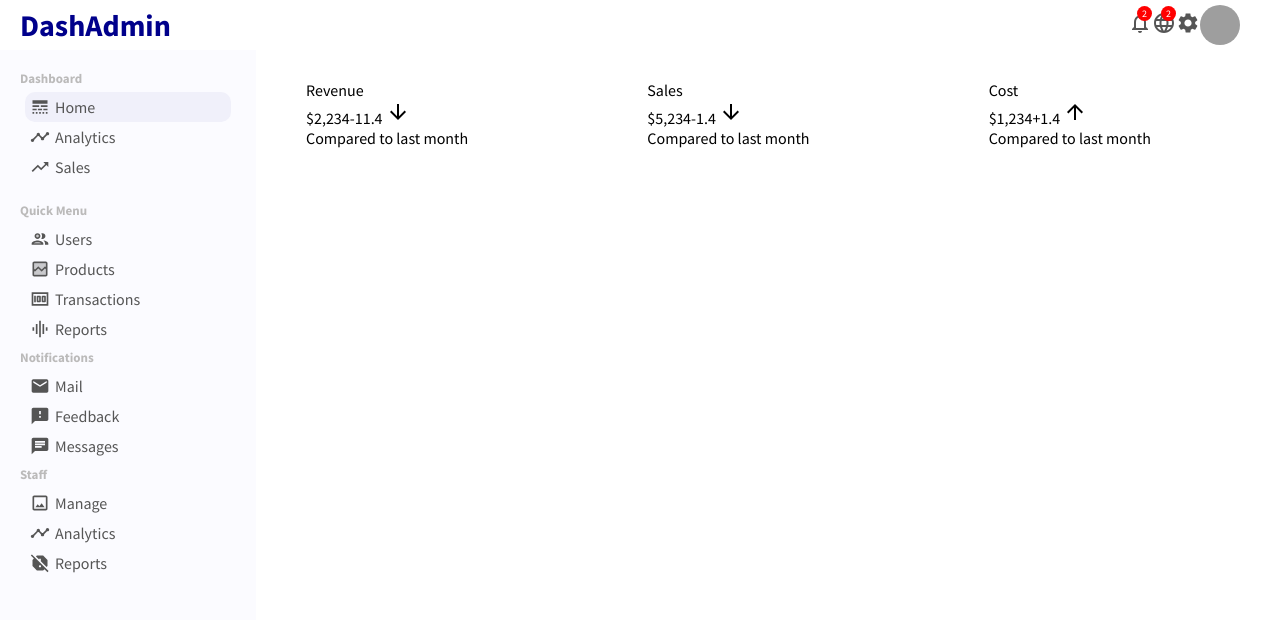
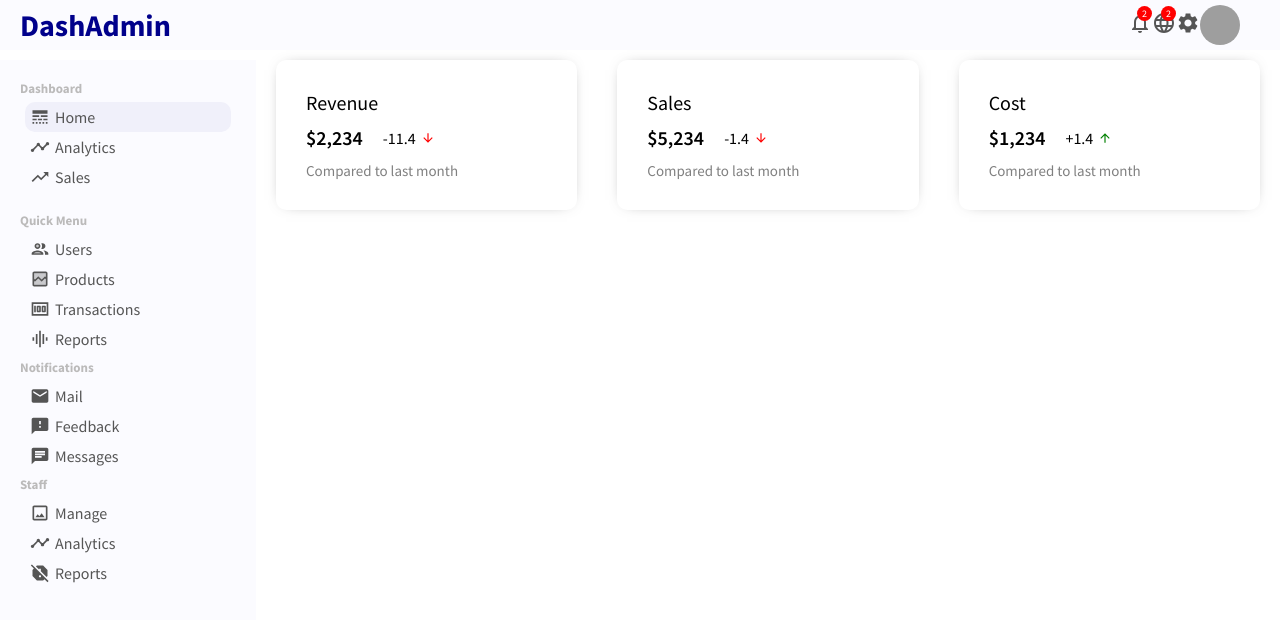
Before and after one commit to Adedipupo/dashboard, a React (Create React App) app: page / in a window 1280 px wide. Shown: the top 620 px of the page. Built offline with nearby package versions, Linux system fonts and the light colour scheme; grey boxes are pictures that could not be loaded.

Commit message:
featured info

```diff
--- a/src/App.css
+++ b/src/App.css
@@ -1,7 +1,4 @@
 .container{
   display: flex;
+  margin-top: 10px;
 }
-.others{
-  flex: 4;
-  background-color: #555
-}
--- a/src/components/featuredInfo/FeaturedInfo.jsx
+++ b/src/components/featuredInfo/FeaturedInfo.jsx
@@ -8,7 +8,7 @@ export default function FeaturedInfo() {
           <span className="featuredTitle">Revenue</span>
           <div className="featuredMoneyContainer">
               <span className="featuredMoney">$2,234</span>
-              <span className="featuredMoneyRate">-11.4 <ArrowDownward/> </span>
+              <span className="featuredMoneyRate">-11.4 <ArrowDownward className="featuredIcon negative"/> </span>
           </div>
           <span className="featuredSub">Compared to last month</span>
       </div>
@@ -16,7 +16,7 @@ export default function FeaturedInfo() {
           <span className="featuredTitle">Sales</span>
           <div className="featuredMoneyContainer">
               <span className="featuredMoney">$5,234</span>
-              <span className="featuredMoneyRate">-1.4 <ArrowDownward/> </span>
+              <span className="featuredMoneyRate">-1.4 <ArrowDownward className="featuredIcon negative"/> </span>
           </div>
           <span className="featuredSub">Compared to last month</span>
       </div>
@@ -24,7 +24,7 @@ export default function FeaturedInfo() {
           <span className="featuredTitle">Cost</span>
           <div className="featuredMoneyContainer">
               <span className="featuredMoney">$1,234</span>
-              <span className="featuredMoneyRate">+1.4 <ArrowUpward/> </span>
+              <span className="featuredMoneyRate">+1.4 <ArrowUpward className="featuredIcon"/> </span>
           </div>
           <span className="featuredSub">Compared to last month</span>
       </div>
--- a/src/components/featuredInfo/featuredinfo.css
+++ b/src/components/featuredInfo/featuredinfo.css
@@ -10,6 +10,36 @@
     padding: 30px;
     border-radius: 10px;
     cursor: pointer;
-    -webkit-box-shadow: 0px,0px,15px,-10px rgba(0,0,0,0.75);
-    box-shadow: 0px,0px,15px,-10px rgba(0,0,0,0.75);
+    box-shadow: 0px 0px 15px -10px rgba(0,0,0,0.75);
+    -webkit-box-shadow: 0px 0px 15px -10pxrgba(0,0,0,0.75);
+    -moz-box-shadow: 0px 0px 15px -10px rgba(0,0,0,0.75);
 }
+.featuredTitle{
+    font-size: 20px;
+}
+.featuredMoneyContainer{
+    margin: 10px 0px;
+    display: flex;
+    align-items: center;
+}
+.featuredMoney{
+    font-size: 20px;
+    font-weight: 600;
+}
+.featuredMoneyRate{
+    display: flex;
+    align-items: center;
+    margin-left: 20px;
+}
+.featuredIcon{
+    font-size: 14px !important;
+    margin-left: 5px;
+    color: green
+}
+.featuredIcon.negative{
+    color: red;
+}
+.featuredSub{
+    font-size: 15px;
+    color: gray
+}
--- a/src/components/topbar/topbar.css
+++ b/src/components/topbar/topbar.css
@@ -1,7 +1,7 @@
 .topbar{
     width: 100%;
     height: 50px;
-    background-color: white;
+    background-color: rgb(251, 251, 255);
     position: sticky;
     top: 0;
     z-index: 999;
```
